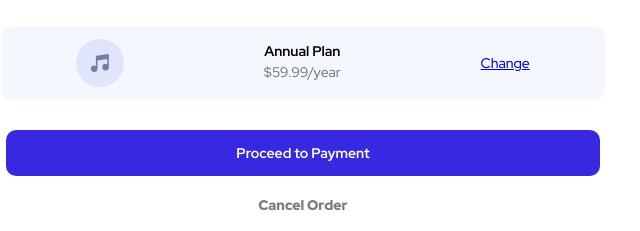
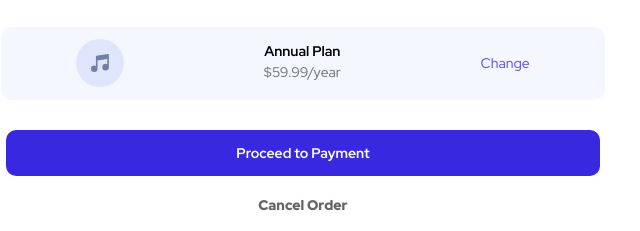
Before and after one commit to jonhayjr/order-summary-component, a plain HTML site: page index.html in a window 1280 px wide. In both pictures the pointer is over the link "Change". Shown: the part 486-717 px from the top of the page, 337-977 px from the left. Drawn offline with Linux system fonts and the light colour scheme.

Commit message:
Added hover and active states to links and buttons

```diff
--- a/css/styles.css
+++ b/css/styles.css
@@ -32,6 +32,7 @@ body {
     overflow: hidden;
 }
 
+/*Header Section*/
 .main__hero-image {
     width: 100%;
 }
@@ -47,6 +48,7 @@ body {
   opacity: 0.5;
 }
 
+/*Pricing Section*/
 .pricing {
   display: flex;
   justify-content: space-around;
@@ -72,6 +74,19 @@ body {
   opacity: 0.5;
 }
 
+.pricing__div__link {
+  color: hsl(245, 75%, 52%);
+}
+
+.pricing__div__link:hover,
+.pricing__div__link:active {
+  text-decoration: none;
+  opacity: 0.75;
+  cursor: pointer;
+}
+
+/*Buttons*/
+
 .btn {
   display: block;
   border: none;
@@ -88,15 +103,27 @@ body {
   margin-bottom: 20px;
   font-weight: 700;
 }
+.btn-primary:hover,
+.btn-primary:active {
+  opacity: 0.65;
+  cursor: pointer;
+}
 
 .btn-secondary {
   background-color: white;
   font-size: 14px;
-  opacity: 0.5;
+  opacity: 0.6;
   margin-bottom: 20px;
   font-weight: 900;
 }
 
+.btn-secondary:hover,
+.btn-secondary:active {
+  cursor: pointer;
+  opacity: 0.85;
+}
+
+/*Footer*/
 .footer {
    font-size: 11px;
    text-align: center;
```
